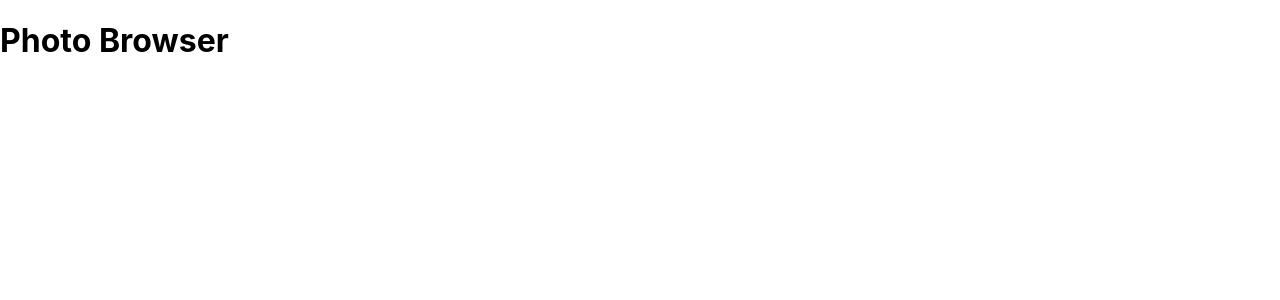
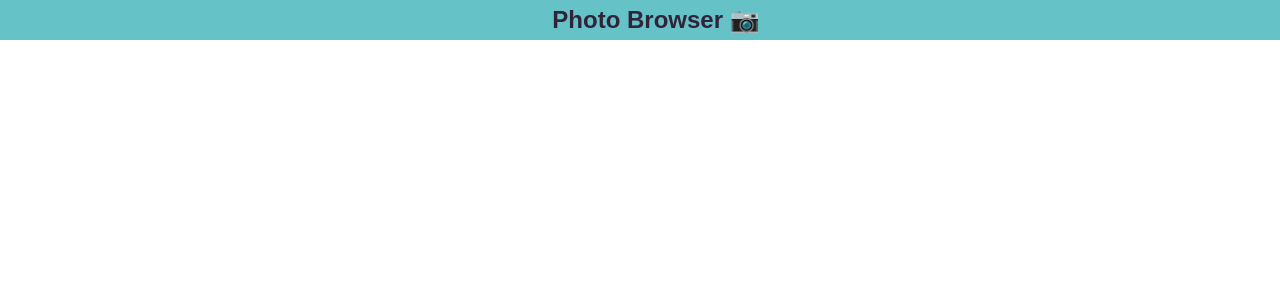
Before and after one commit to randilu/photo-browser, a React (Create React App) app: page / in a window 1280 px wide. Shown: the top 300 px of the page. Built offline with nearby package versions, Linux system fonts and the light colour scheme; the HTML template or start-up script is replaced by a standard one.

Commit message:
Add Header component

```diff
--- a/src/App.tsx
+++ b/src/App.tsx
@@ -1,8 +1,9 @@
+import Header from "./components/Header";
 
 function App() {
   return (
-    <div className="App">
-      <h1>Photo Browser</h1>
+    <div>
+      <Header />
     </div>
   );
 }
--- /dev/null
+++ b/src/components/Header/index.tsx
@@ -0,0 +1,9 @@
+import "./styles.css";
+
+export default function Header() {
+  return (
+    <div className="header-container">
+        <p className="header-label">Photo Browser 📷</p>
+    </div>
+  )
+}
--- /dev/null
+++ b/src/components/Header/styles.css
@@ -0,0 +1,15 @@
+.header-container {
+    display: flex;
+    justify-content: center;
+    align-items: center;
+    height: 5vh;
+    background-color: #65c3c8;
+}
+
+.header-label {
+    margin-left: 2rem;
+    font-size: 1.5rem;
+    color: #312339;
+    font-family: 'Rubik', sans-serif;
+    font-weight: 700;
+}
```
